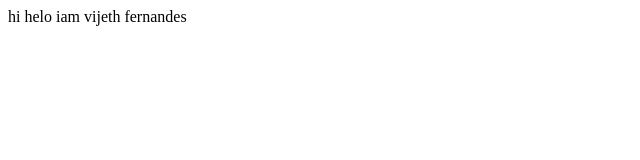
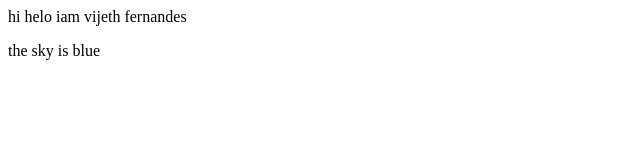
Before and after one commit to Vijethfernandes/LOCALREPO, a plain HTML site: page index.html in a window 1280 px wide. Shown: the full height of the page, 0-640 px from the left. Drawn offline with Linux system fonts and the light colour scheme.

Commit message:
add feature1

```diff
--- a/index.html
+++ b/index.html
@@ -1 +1,2 @@
 <p>hi helo iam vijeth fernandes</p>
+<p>the sky is blue</p>
```
